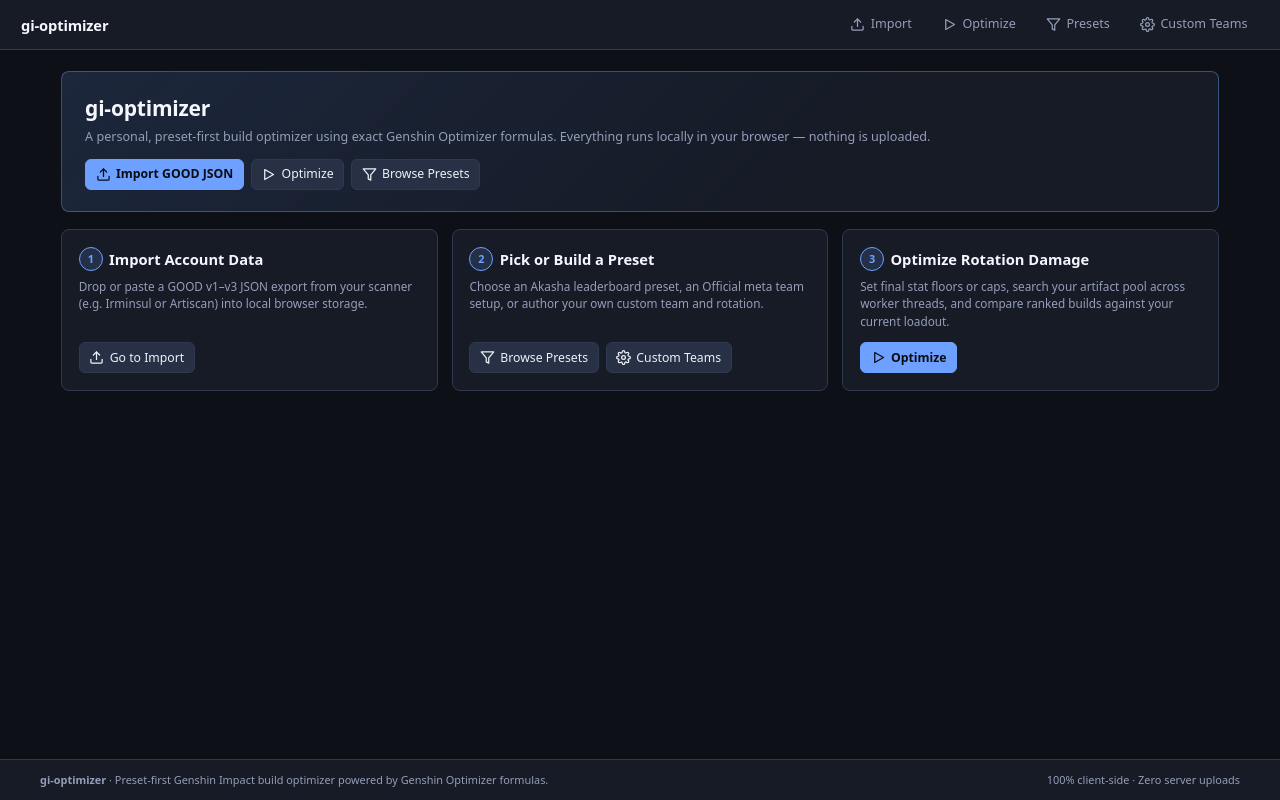
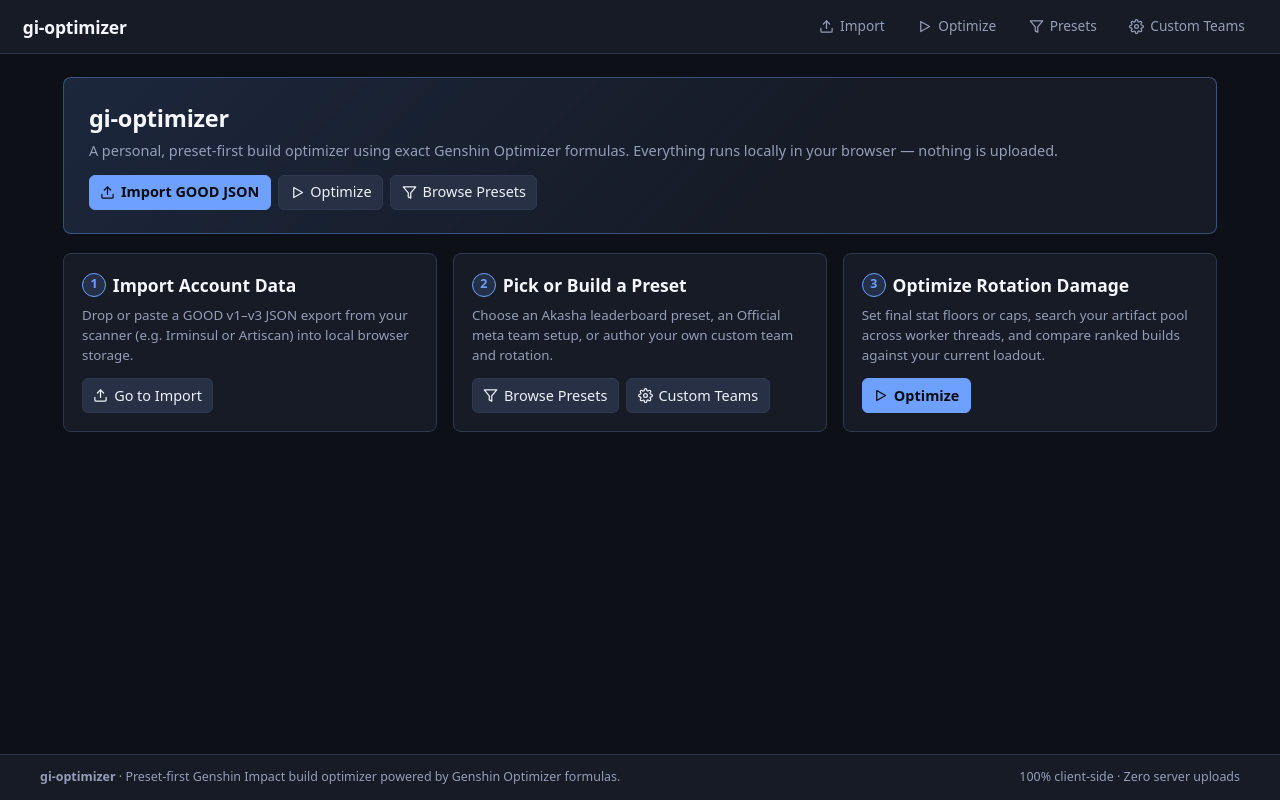
Before and after one commit to wintangz/gi-optimizer, a Next.js app in the folder apps/web/: page / in a window 1280 px wide. Built offline with nearby package versions, Linux system fonts and the light colour scheme.

Commit message:
feat: visual-design-followup

```diff
--- a/apps/web/src/app/globals.css
+++ b/apps/web/src/app/globals.css
@@ -43,10 +43,11 @@
   --fg: var(--text-body);
   --muted: var(--text-muted);
 
-  --font-title: 1.05rem;
-  --font-section: 0.8125rem;
-  --font-body: 0.875rem;
-  --font-muted: 0.78rem;
+  --font-title: 1.15rem;
+  --font-section: 0.92rem;
+  --font-body: 0.95rem;
+  --font-chip: 0.84rem;
+  --font-muted: 0.82rem;
 
   /* Single accent usage rule */
   --accent: #6ea0ff;
@@ -274,9 +275,9 @@ button[aria-pressed="true"]:not(.secondary):not(.constraint-picker-chip):not(.ti
 }
 
 .gi-toggle-btn {
-  padding: 0.2rem 0.56rem;
-  font-size: 0.76rem;
-  line-height: 1.2;
+  padding: 0.24rem 0.6rem;
+  font-size: 0.82rem;
+  line-height: 1.25;
   border-radius: var(--radius-xs);
   white-space: nowrap;
 }
@@ -704,7 +705,7 @@ td {
 }
 
 .preset-card-expanded-desc {
-  font-size: 0.8rem;
+  font-size: 0.84rem;
   color: var(--text-muted);
   margin-top: 0.2rem;
   padding-top: 0.3rem;
@@ -716,7 +717,7 @@ td {
   border: none;
   color: var(--accent);
   padding: 0.1rem 0.3rem;
-  font-size: 0.76rem;
+  font-size: 0.82rem;
   cursor: pointer;
 }
 
@@ -737,7 +738,7 @@ td {
 
 .gi-page-title {
   margin: 0;
-  font-size: 1.5rem;
+  font-size: 1.55rem;
   font-weight: 700;
   letter-spacing: -0.01em;
   color: var(--text-title);
@@ -746,7 +747,7 @@ td {
 .gi-page-subtitle {
   margin: var(--space-1) 0 0;
   color: var(--text-muted);
-  font-size: 0.9rem;
+  font-size: var(--font-body);
 }
 
 .gi-card {
@@ -775,7 +776,7 @@ td {
 
 .gi-card-subtitle {
   margin: 0.15rem 0 0;
-  font-size: 0.84rem;
+  font-size: 0.88rem;
   color: var(--text-muted);
 }
 
@@ -796,8 +797,8 @@ td {
   background: transparent;
   border: 1px solid transparent;
   color: var(--text-muted);
-  padding: 0.2rem 0.5rem;
-  font-size: 0.8rem;
+  padding: 0.22rem 0.52rem;
+  font-size: 0.82rem;
 }
 
 .btn-ghost-sm:hover:not(:disabled) {
@@ -899,15 +900,15 @@ td {
 .constraint-picker-chip {
   display: inline-flex;
   align-items: center;
-  gap: 0.32rem;
-  padding: 0.24rem 0.6rem;
+  gap: 0.35rem;
+  padding: 0.28rem 0.64rem;
   border-radius: var(--radius-pill);
-  font-size: 0.78rem;
+  font-size: var(--font-chip);
   font-weight: 500;
   line-height: 1.25;
   background: var(--surface-inset);
   border: 1px solid var(--border);
-  color: var(--text-muted);
+  color: var(--text-section);
   white-space: nowrap;
   transition:
     background 120ms ease,
@@ -928,16 +929,16 @@ td {
   border-color: var(--accent-border);
   color: var(--accent-fg);
   font-weight: 700;
-  box-shadow: inset 0 0 0 1px rgba(110, 160, 255, 0.38);
+  box-shadow: inset 0 0 0 1px rgba(110, 160, 255, 0.42);
 }
 
 .constraint-picker-chip.is-selected::after,
 .constraint-picker-chip[aria-pressed="true"]::after {
   content: "✓";
-  font-size: 0.7rem;
+  font-size: 0.78rem;
   font-weight: 800;
   color: var(--accent-strong);
-  margin-left: 0.1rem;
+  margin-left: 0.12rem;
 }
 
 .constraint-empty-line {
@@ -946,7 +947,7 @@ td {
   border: 1px dashed var(--border);
   border-radius: var(--radius-sm);
   color: var(--text-muted);
-  font-size: 0.86rem;
+  font-size: 0.9rem;
 }
 
 .constraint-rows {
@@ -985,14 +986,14 @@ td {
   display: inline-flex;
   align-items: center;
   gap: 0.4rem;
-  font-size: 0.82rem;
+  font-size: 0.86rem;
 }
 
 .constraint-bound-tag {
   color: var(--text-muted);
   font-weight: 600;
   text-transform: uppercase;
-  font-size: 0.72rem;
+  font-size: 0.82rem;
   letter-spacing: 0.03em;
 }
 
@@ -1011,7 +1012,7 @@ td {
   position: absolute;
   right: 0.5rem;
   color: var(--text-muted);
-  font-size: 0.8rem;
+  font-size: 0.82rem;
   pointer-events: none;
 }
 
@@ -1073,7 +1074,7 @@ td {
   justify-content: center;
   padding: 0.18rem 0.55rem;
   border-radius: var(--radius-pill);
-  font-size: 0.8rem;
+  font-size: 0.84rem;
   font-weight: 700;
   background: var(--control);
   color: var(--text-body);
@@ -1094,7 +1095,7 @@ td {
 }
 
 .comp-best-tag {
-  font-size: 0.72rem;
+  font-size: 0.78rem;
   font-weight: 700;
   text-transform: uppercase;
   letter-spacing: 0.04em;
@@ -1140,12 +1141,12 @@ td {
 }
 
 .comp-row-total {
-  font-size: 1.15rem;
+  font-size: 1.18rem;
   font-variant-numeric: tabular-nums;
 }
 
 .comp-row-delta {
-  font-size: 0.84rem;
+  font-size: 0.88rem;
   font-weight: 600;
   font-variant-numeric: tabular-nums;
   min-width: 58px;
@@ -1156,8 +1157,8 @@ td {
   background: transparent;
   border: 1px solid var(--border);
   color: var(--text-muted);
-  font-size: 0.76rem;
-  padding: 0.22rem 0.55rem;
+  font-size: 0.82rem;
+  padding: 0.24rem 0.6rem;
 }
 
 .comp-expand-btn:hover {
@@ -1206,7 +1207,7 @@ td {
   align-items: center;
   flex-wrap: wrap;
   gap: var(--space-2);
-  font-size: 0.88rem;
+  font-size: 0.92rem;
   color: var(--text-title);
 }
 
@@ -1214,6 +1215,7 @@ td {
   display: flex;
   flex-direction: column;
   gap: 0.45rem;
+  width: 100%;
 }
 
 .comp-details-subheader {
@@ -1226,20 +1228,19 @@ td {
 
 .comp-details-subhint {
   display: block;
-  font-size: 0.76rem;
+  font-size: 0.82rem;
   line-height: 1.35;
 }
 
-/* Compact right-aligned Stat Comparison Table (Item 3) */
+/* Full-width right-aligned Stat Comparison Table (Item 3 & visual-design-followup) */
 .comp-stat-diff-table {
-  font-size: 0.83rem;
+  font-size: 0.92rem;
   width: 100%;
-  max-width: 680px;
 }
 
 .comp-stat-diff-table th,
 .comp-stat-diff-table td {
-  padding: 0.24rem 0.6rem;
+  padding: 0.3rem 0.65rem;
 }
 
 .comp-stat-diff-table th.comp-stat-col-label,
@@ -1259,7 +1260,7 @@ td {
 .comp-stat-diff-table td.comp-stat-num,
 .comp-stat-num {
   width: 1%;
-  min-width: 88px;
+  min-width: 96px;
   text-align: right;
   font-variant-numeric: tabular-nums;
   white-space: nowrap;
@@ -1326,10 +1327,10 @@ td {
 
 .opt-pool-slot-row {
   display: grid;
-  grid-template-columns: 188px minmax(0, 1fr);
+  grid-template-columns: 196px minmax(0, 1fr);
   align-items: start;
   gap: var(--space-3);
-  padding: 0.28rem 0.45rem;
+  padding: 0.32rem 0.5rem;
   border-radius: var(--radius-sm);
   border: 1px solid transparent;
 }
@@ -1353,8 +1354,8 @@ td {
   gap: var(--space-2);
   flex-wrap: nowrap;
   white-space: nowrap;
-  min-height: 1.85rem;
-  font-size: 0.83rem;
+  min-height: 2rem;
+  font-size: 0.88rem;
 }
 
 .opt-pool-slot-name {
@@ -1374,23 +1375,50 @@ td {
 }
 
 .opt-pool-clear-btn {
-  padding: 0.1rem 0.42rem !important;
-  font-size: 0.72rem !important;
+  padding: 0.14rem 0.48rem !important;
+  font-size: 0.82rem !important;
   border-radius: var(--radius-xs) !important;
 }
 
 .opt-pool-chip-wrap {
   display: flex;
   flex-wrap: wrap;
-  gap: 0.35rem;
-  align-items: center;
+  gap: 0.4rem;
+  align-items: center;
+}
+
+.opt-pool-chip-groups {
+  display: flex;
+  flex-direction: column;
+  gap: 0.42rem;
+  min-width: 0;
+}
+
+.opt-pool-chip-subgroup {
+  display: flex;
+  flex-wrap: wrap;
+  gap: 0.4rem;
+  align-items: center;
+}
+
+.opt-pool-chip-subgroup-dmg {
+  display: grid;
+  grid-template-columns: repeat(4, max-content);
+  gap: 0.4rem;
+  align-items: center;
+}
+
+@media (max-width: 560px) {
+  .opt-pool-chip-subgroup-dmg {
+    grid-template-columns: repeat(2, max-content);
+  }
 }
 
 .opt-pool-toggle-group {
   display: inline-flex;
   align-items: center;
   flex-wrap: wrap;
-  gap: 0.28rem;
+  gap: 0.32rem;
 }
 
 .opt-pool-toggle-group.is-filter-idle {
@@ -1441,7 +1469,7 @@ td {
 }
 
 .opt-pool-field-label {
-  font-size: 0.78rem;
+  font-size: 0.84rem;
   font-weight: 600;
   color: var(--text-section);
   white-space: nowrap;
@@ -1454,9 +1482,9 @@ td {
 .opt-pool-active-pill {
   display: inline-flex;
   align-items: center;
-  padding: 0.06rem 0.42rem;
+  padding: 0.08rem 0.45rem;
   border-radius: var(--radius-pill);
-  font-size: 0.68rem;
+  font-size: 0.78rem;
   font-weight: 700;
   line-height: 1.2;
   background: var(--accent-bg-strong);
@@ -1473,9 +1501,9 @@ td {
 }
 
 .opt-pool-field-controls input {
-  height: 1.95rem;
+  height: 2rem;
   padding: 0.22rem 0.48rem;
-  font-size: 0.82rem;
+  font-size: 0.88rem;
   text-align: center;
   font-variant-numeric: tabular-nums;
 }
@@ -1575,7 +1603,7 @@ td {
 .artifact-piece-level {
   align-self: start;
   flex-shrink: 0;
-  font-size: 0.72rem;
+  font-size: 0.82rem;
   font-weight: 700;
   padding: 0.08rem 0.32rem;
   border-radius: var(--radius-xs);
@@ -1624,14 +1652,14 @@ td {
 }
 
 .artifact-piece-unequipped {
-  font-size: 0.74rem;
+  font-size: 0.82rem;
   font-style: italic;
 }
 
 .artifact-piece-lock {
   display: inline-flex;
   align-items: center;
-  font-size: 0.78rem;
+  font-size: 0.82rem;
   line-height: 1;
   cursor: help;
   flex-shrink: 0;
@@ -1653,7 +1681,7 @@ td {
   display: inline-flex;
   align-items: center;
   gap: 0.22rem;
-  font-size: 0.75rem;
+  font-size: 0.82rem;
   line-height: 1.25;
   color: var(--text-body);
   white-space: nowrap;
@@ -1721,13 +1749,13 @@ td {
 .gi-table {
   width: 100%;
   border-collapse: collapse;
-  font-size: 0.86rem;
+  font-size: 0.92rem;
 }
 
 .gi-table th {
   color: var(--text-muted);
   font-weight: 600;
-  font-size: 0.76rem;
+  font-size: 0.82rem;
   text-transform: uppercase;
   letter-spacing: 0.03em;
   background: rgba(255, 255, 255, 0.025);
@@ -1739,7 +1767,7 @@ td {
   background: var(--surface-card);
   border: 1px dashed var(--border);
   color: var(--text-muted);
-  font-size: 0.9rem;
+  font-size: var(--font-body);
 }
 
 .gi-empty-card-err {
@@ -1759,7 +1787,7 @@ td {
   display: flex;
   flex-direction: column;
   gap: 0.3rem;
-  font-size: 0.85rem;
+  font-size: 0.88rem;
 }
 
 .gi-table tbody tr:hover {
@@ -1815,7 +1843,7 @@ td {
   width: 24px;
   height: 24px;
   border-radius: var(--radius-pill);
-  font-size: 0.78rem;
+  font-size: 0.82rem;
   font-weight: 700;
   background: var(--accent-bg);
   color: var(--accent);
@@ -1873,6 +1901,7 @@ td {
   border: 1px solid var(--border);
   color: var(--text-muted);
   font-weight: 500;
+  font-size: 0.88rem;
   padding: 0.38rem 0.85rem;
 }
 
@@ -1884,7 +1913,7 @@ td {
 }
 
 .gi-level-pill {
-  font-size: 0.76rem;
+  font-size: 0.82rem;
   font-weight: 700;
   padding: 0.08rem 0.34rem;
   border-radius: var(--radius-xs);
@@ -1947,7 +1976,7 @@ td {
 .tile-picker-search {
   flex: 1 1 140px;
   min-width: 0;
-  font-size: 0.8rem;
+  font-size: 0.86rem;
   padding: 0.3rem 0.55rem;
   height: 2rem;
 }
@@ -2054,7 +2083,7 @@ td {
   align-items: center;
   justify-content: center;
   padding: 0 0.45rem;
-  font-size: 0.78rem;
+  font-size: 0.82rem;
   white-space: nowrap;
 }
 
@@ -2066,7 +2095,7 @@ td {
 }
 
 .opt-filter-bulk-actions button {
-  font-size: 0.74rem;
+  font-size: 0.82rem;
   padding: 0.25rem 0.45rem;
   height: 2rem;
   display: inline-flex;
@@ -2139,7 +2168,7 @@ td {
   display: inline-flex;
   align-items: center;
   justify-content: center;
-  font-size: 0.68rem;
+  font-size: 0.78rem;
   font-weight: 900;
   line-height: 1;
   pointer-events: none;
@@ -2180,9 +2209,9 @@ td {
 }
 
 .tile-picker-caption {
-  font-size: 0.72rem;
+  font-size: 0.82rem;
   font-weight: 600;
-  line-height: 1.18;
+  line-height: 1.2;
   color: var(--text-body);
   display: -webkit-box;
   -webkit-line-clamp: 2;
@@ -2198,9 +2227,9 @@ td {
 }
 
 .tile-picker-subcaption {
-  font-size: 0.66rem;
+  font-size: 0.78rem;
   font-weight: 500;
-  line-height: 1.15;
+  line-height: 1.18;
   color: var(--text-muted);
   max-width: 100%;
   overflow: hidden;
@@ -2212,9 +2241,9 @@ td {
   display: inline-flex;
   align-items: center;
   justify-content: center;
-  padding: 0.08rem 0.38rem;
+  padding: 0.08rem 0.4rem;
   border-radius: var(--radius-pill);
-  font-size: 0.6rem;
+  font-size: 0.78rem;
   font-weight: 700;
   letter-spacing: 0.04em;
   line-height: 1.2;
@@ -2249,7 +2278,7 @@ td {
 
 .tile-picker-piece-btn {
   min-height: 30px;
-  font-size: 0.72rem;
+  font-size: 0.82rem;
   padding: 0.22rem 0.26rem;
   border-radius: var(--radius-xs);
   text-align: center;
@@ -2340,7 +2369,7 @@ td {
 }
 
 .gi-buffs-count-pill {
-  font-size: 0.72rem;
+  font-size: 0.82rem;
   font-weight: 700;
   padding: 0.12rem 0.46rem;
   border-radius: var(--radius-pill);
@@ -2356,7 +2385,7 @@ td {
 }
 
 .gi-buffs-modified-pill {
-  font-size: 0.68rem;
+  font-size: 0.78rem;
   font-weight: 700;
   padding: 0.1rem 0.42rem;
   border-radius: var(--radius-xs);
@@ -2395,7 +2424,7 @@ td {
   display: inline-flex;
   align-items: center;
   gap: 0.35rem;
-  font-size: 0.76rem;
+  font-size: 0.82rem;
   font-weight: 700;
   text-transform: uppercase;
   letter-spacing: 0.03em;
@@ -2411,7 +2440,7 @@ td {
 }
 
 .gi-buffs-empty {
-  font-size: 0.78rem;
+  font-size: 0.84rem;
   color: var(--text-muted);
   padding: 0.15rem 0;
 }
@@ -2447,7 +2476,7 @@ td {
 }
 
 .gi-buff-row-label {
-  font-size: 0.8rem;
+  font-size: 0.86rem;
   color: var(--text-body);
   line-height: 1.25;
   min-width: 0;
@@ -2457,7 +2486,7 @@ td {
 }
 
 .gi-buff-sec-tag {
-  font-size: 0.66rem;
+  font-size: 0.78rem;
   font-weight: 700;
   padding: 0.05rem 0.32rem;
   border-radius: var(--radius-xs);
@@ -2468,7 +2497,7 @@ td {
 }
 
 .gi-buff-team-tag {
-  font-size: 0.64rem;
+  font-size: 0.78rem;
   font-weight: 700;
   padding: 0.04rem 0.3rem;
   border-radius: var(--radius-xs);
@@ -2489,7 +2518,7 @@ td {
 
 .gi-buff-select {
   min-height: 32px;
-  font-size: 0.76rem;
+  font-size: 0.82rem;
   padding: 0.18rem 0.42rem;
   max-width: 150px;
 }
@@ -2501,7 +2530,7 @@ td {
   min-height: 32px;
   padding: 0.16rem 0.5rem;
   border-radius: var(--radius-pill);
-  font-size: 0.72rem;
+  font-size: 0.82rem;
   font-weight: 700;
   background: var(--control);
   color: var(--text-muted);
@@ -2596,7 +2625,7 @@ td {
   align-items: center;
   align-self: center;
   vertical-align: middle;
-  font-size: 0.68rem;
+  font-size: 0.78rem;
   font-weight: 700;
   line-height: 1.2;
   padding: 0.12rem 0.42rem;
@@ -2713,7 +2742,7 @@ td {
 
 .comp-row-chevron {
   display: inline-block;
-  font-size: 0.78rem;
+  font-size: 0.82rem;
   line-height: 1;
   color: var(--text-muted);
   transition:
@@ -2755,7 +2784,7 @@ td {
   padding: 0.4rem 0.6rem;
   border-radius: var(--radius-sm);
   background: var(--surface-inset);
-  font-size: 0.8rem;
+  font-size: 0.86rem;
 }
 
 .formula-eq-op {
@@ -2792,16 +2821,16 @@ td {
 
 .formula-factor-title {
   display: block;
-  font-size: 0.8rem;
+  font-size: 0.86rem;
 }
 
 .formula-factor-summary {
   display: block;
-  font-size: 0.72rem;
+  font-size: 0.8rem;
 }
 
 .formula-factor-val {
-  font-size: 0.85rem;
+  font-size: 0.9rem;
   color: var(--accent);
   white-space: nowrap;
 }
@@ -2820,7 +2849,7 @@ td {
   justify-content: space-between;
   align-items: center;
   gap: 0.45rem;
-  font-size: 0.76rem;
+  font-size: 0.82rem;
   padding-top: 0.24rem;
   border-top: 1px dashed var(--border-subtle);
 }
@@ -2843,7 +2872,7 @@ td {
   display: inline-block;
   padding: 0.06rem 0.38rem;
   border-radius: var(--radius-xs);
-  font-size: 0.66rem;
+  font-size: 0.78rem;
   font-weight: 600;
   text-transform: uppercase;
   letter-spacing: 0.02em;
--- a/apps/web/src/app/optimize/page.tsx
+++ b/apps/web/src/app/optimize/page.tsx
@@ -1098,7 +1098,7 @@ function OptimizeInner() {
                         setOptimisedEvals([])
                       }}
                       style={{
-                        fontSize: '0.74rem',
+                        fontSize: '0.82rem',
                         padding: '0.18rem 0.48rem',
                         lineHeight: 1.2,
                       }}
@@ -1272,7 +1272,7 @@ function OptimizeInner() {
                             className="btn-secondary"
                             data-testid="reset-target-weapon-btn"
                             style={{
-                              fontSize: '0.75rem',
+                              fontSize: '0.82rem',
                               padding: '0.16rem 0.48rem',
                             }}
                             onClick={() => {
--- a/apps/web/src/app/page.tsx
+++ b/apps/web/src/app/page.tsx
@@ -92,7 +92,7 @@ export default function Home() {
                 <span
                   className="ok"
                   data-testid="home-step-1-done-pill"
-                  style={{ fontSize: '0.76rem', fontWeight: 700 }}
+                  style={{ fontSize: '0.82rem', fontWeight: 700 }}
                 >
                   Done
                 </span>
--- a/apps/web/src/app/presets/page.tsx
+++ b/apps/web/src/app/presets/page.tsx
@@ -818,7 +818,7 @@ export default function PresetsPage() {
                                       )
                                     }}
                                     style={{
-                                      fontSize: '0.74rem',
+                                      fontSize: '0.82rem',
                                       padding: '0.16rem 0.45rem',
                                       lineHeight: 1.2,
                                     }}
--- a/apps/web/src/app/teams/page.tsx
+++ b/apps/web/src/app/teams/page.tsx
@@ -984,7 +984,7 @@ function TeamsInner() {
                 <div className="preset-card-top">
                   <span
                     className={isTarget ? 'ok' : isSim ? 'warn' : 'muted'}
-                    style={{ fontSize: '0.8rem', fontWeight: 600 }}
+                    style={{ fontSize: '0.82rem', fontWeight: 600 }}
                   >
                     {isTarget
                       ? 'Slot 1 · Your Character · Target'
@@ -999,7 +999,7 @@ function TeamsInner() {
                       onClick={() => removeTeammate(idx)}
                       style={{
                         padding: '0.1rem 0.4rem',
-                        fontSize: '0.8rem',
+                        fontSize: '0.82rem',
                       }}
                     >
                       Remove
@@ -1087,7 +1087,7 @@ function TeamsInner() {
                       paddingTop: '0.5rem',
                     }}
                   >
-                    <div className="muted" style={{ fontSize: '0.78rem' }}>
+                    <div className="muted" style={{ fontSize: '0.82rem' }}>
                       Editable Assumed Stats (Simulated — does not use your
                       scanned character):
                     </div>
--- a/apps/web/src/components/ArtifactSetFilter.tsx
+++ b/apps/web/src/components/ArtifactSetFilter.tsx
@@ -228,7 +228,7 @@ export function ArtifactSetFilter({
             className="muted"
             style={{
               gridColumn: '1 / -1',
-              fontSize: '0.8rem',
+              fontSize: '0.84rem',
               padding: '0.4rem',
               textAlign: 'center',
             }}
--- a/apps/web/src/components/ConditionalTogglePanel.tsx
+++ b/apps/web/src/components/ConditionalTogglePanel.tsx
@@ -717,7 +717,7 @@ export function ConditionalTogglePanel({
             className="btn-secondary"
             data-testid="reset-all-conditionals"
             onClick={handleResetAll}
-            style={{ fontSize: '0.8rem', padding: '0.28rem 0.65rem' }}
+            style={{ fontSize: '0.82rem', padding: '0.28rem 0.65rem' }}
           >
             Reset All to Defaults
           </button>
@@ -836,7 +836,7 @@ export function ConditionalTogglePanel({
                 onClick={() => handleResetMember(activeEntry.mKey)}
                 title={`Reset ${displayName(activeEntry.mKey)} buffs & passives to derived defaults`}
                 style={{
-                  fontSize: '0.74rem',
+                  fontSize: '0.82rem',
                   padding: '0.18rem 0.5rem',
                   lineHeight: 1.2,
                 }}
@@ -861,7 +861,7 @@ export function ConditionalTogglePanel({
                   <span>Weapon Passive</span>
                 </span>
                 {activeEntry.memberWeaponKey && (
-                  <span className="muted" style={{ fontSize: '0.76rem' }}>
+                  <span className="muted" style={{ fontSize: '0.82rem' }}>
                     {displayName(activeEntry.memberWeaponKey)}
                   </span>
                 )}
--- a/apps/web/src/components/Loading.tsx
+++ b/apps/web/src/components/Loading.tsx
@@ -29,7 +29,7 @@ export function Spinner({
         gap: '0.5rem',
         color: 'var(--accent)',
         fontWeight: 500,
-        fontSize: size === 'sm' ? '0.8rem' : size === 'lg' ? '1rem' : '0.88rem',
+        fontSize: size === 'sm' ? '0.82rem' : size === 'lg' ? '1rem' : '0.9rem',
       }}
     >
       <svg
--- a/apps/web/src/components/TilePickers.tsx
+++ b/apps/web/src/components/TilePickers.tsx
@@ -101,7 +101,7 @@ export function WeaponTilePicker({
             data-testid="weapon-picker-empty"
             style={{
               gridColumn: '1 / -1',
-              fontSize: '0.8rem',
+              fontSize: '0.84rem',
               padding: '0.4rem',
               textAlign: 'center',
             }}
@@ -283,7 +283,7 @@ export function CharacterTilePicker({
             data-testid="character-picker-empty"
             style={{
               gridColumn: '1 / -1',
-              fontSize: '0.8rem',
+              fontSize: '0.84rem',
               padding: '0.4rem',
               textAlign: 'center',
             }}
@@ -538,7 +538,7 @@ export function ArtifactSetTilePicker({
             data-testid="artifact-set-picker-empty"
             style={{
               gridColumn: '1 / -1',
-              fontSize: '0.8rem',
+              fontSize: '0.84rem',
               padding: '0.4rem',
               textAlign: 'center',
             }}
```
Also changed, not shown: apps/web/src/components/Identifier.tsx (+23 -23 lines), apps/web/src/components/OptimizeViews.tsx (+46 -25 lines), 1 other file (tests, documents, lock files or other folders).
